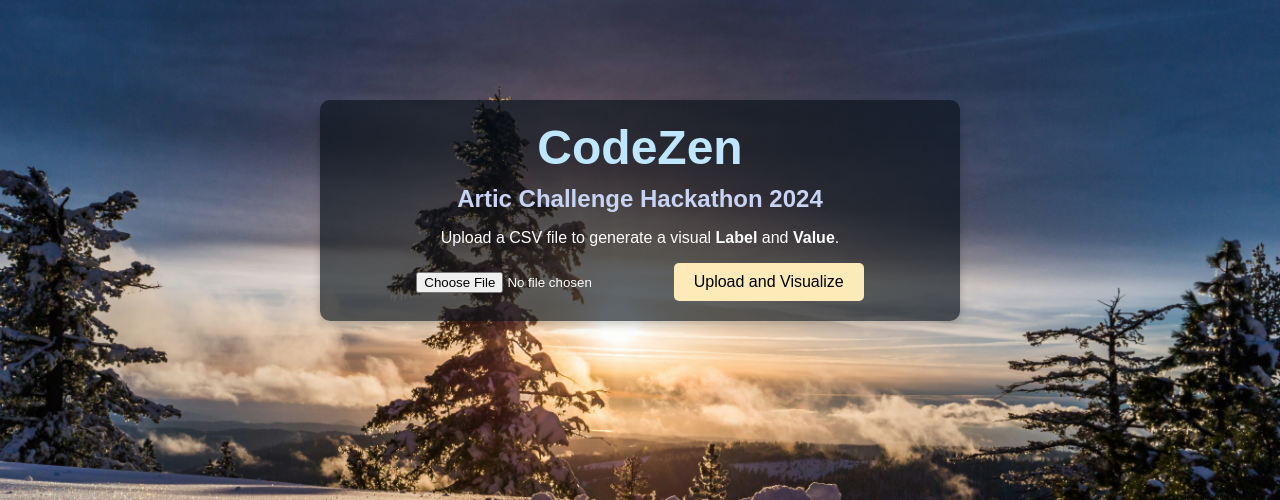
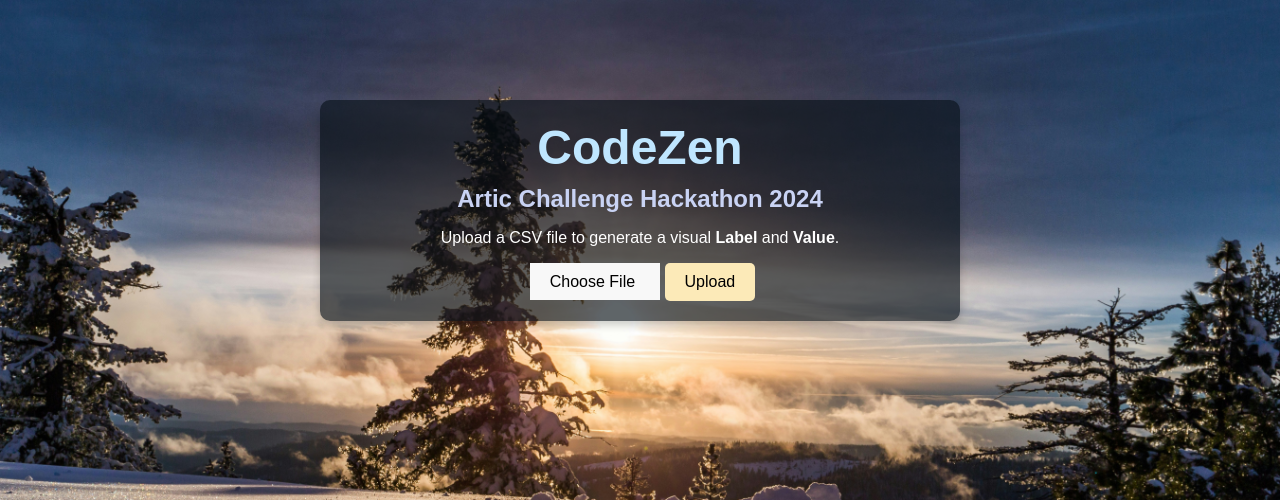
Before and after one commit to Tamanna-Lamia/Hackathon, a Flask app: page / in a window 1280 px wide. Shown: the top 500 px of the page. Run offline with Flask 3, Linux system fonts and the light colour scheme.

Commit message:
input file

```diff
--- a/app/static/styles.css
+++ b/app/static/styles.css
@@ -62,6 +62,25 @@ body {
     cursor: pointer;
     transition: background-color 0.3s;
 }
+
+input[type="file"] {
+    display: none;
+}
+
+.custom-file-upload{
+    margin: 5px;
+    padding: 10px 20px;
+    border: none;
+    background-color: #f8f8f8;
+    color: #000;
+    font-size: 1rem;
+    transition: background-color 0.3s;
+}
+
+.custom-file-upload:hover {
+    background-color: #f9f3ab;
+}
+
 
 .upload_btn:hover,.download_btn:hover {
     background-color: #fcc470;
--- a/app/templates/index.html
+++ b/app/templates/index.html
@@ -17,7 +17,10 @@
     <p>Upload a CSV file to generate a visual <strong>Label</strong> and <strong>Value</strong>.</p>
     <form id="uploadForm" method="POST" action="/upload" enctype="multipart/form-data">
         <input type="file" id="fileInput" name="file" accept=".csv, .xlsx" />
-        <button class="upload_btn" type="submit">Upload and Visualize</button>
+        <label for="fileInput" class="custom-file-upload">
+            Choose File
+        </label>
+        <button class="upload_btn" type="submit">Upload</button>
     </form>
 </div>
 
--- a/downloads/processed_data.csv
+++ b/downloads/processed_data.csv
@@ -0,0 +1 @@
+Date,Consumption,weather_code (wmo code),temperature_2m_max (°C),daylight_duration (s),rain_sum (mm),snowfall_sum (cm),wind_speed_10m_max (km/h)
```
